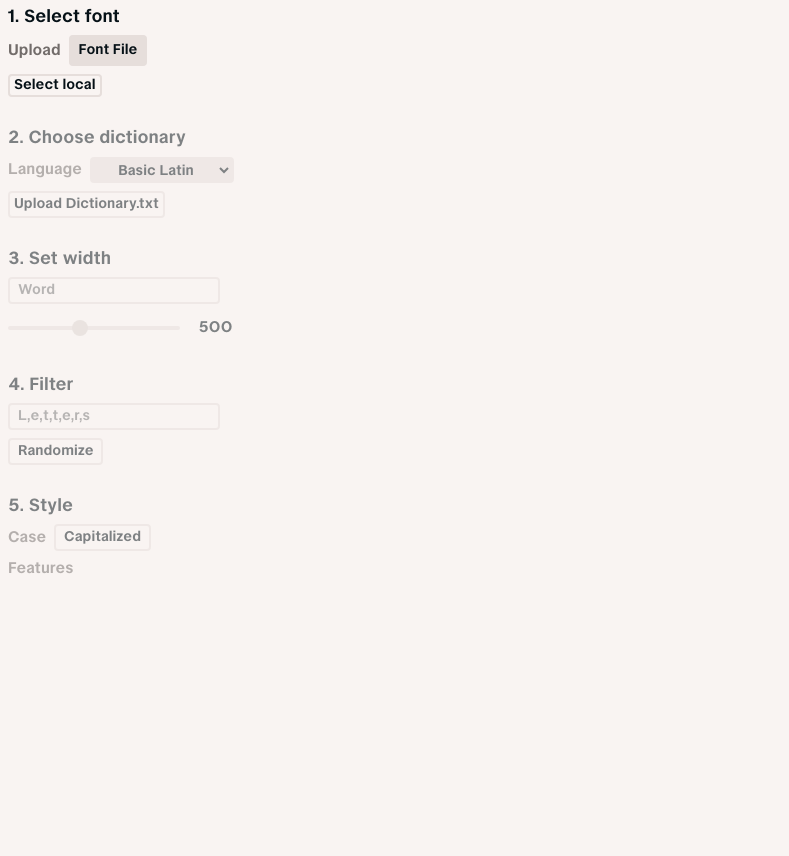
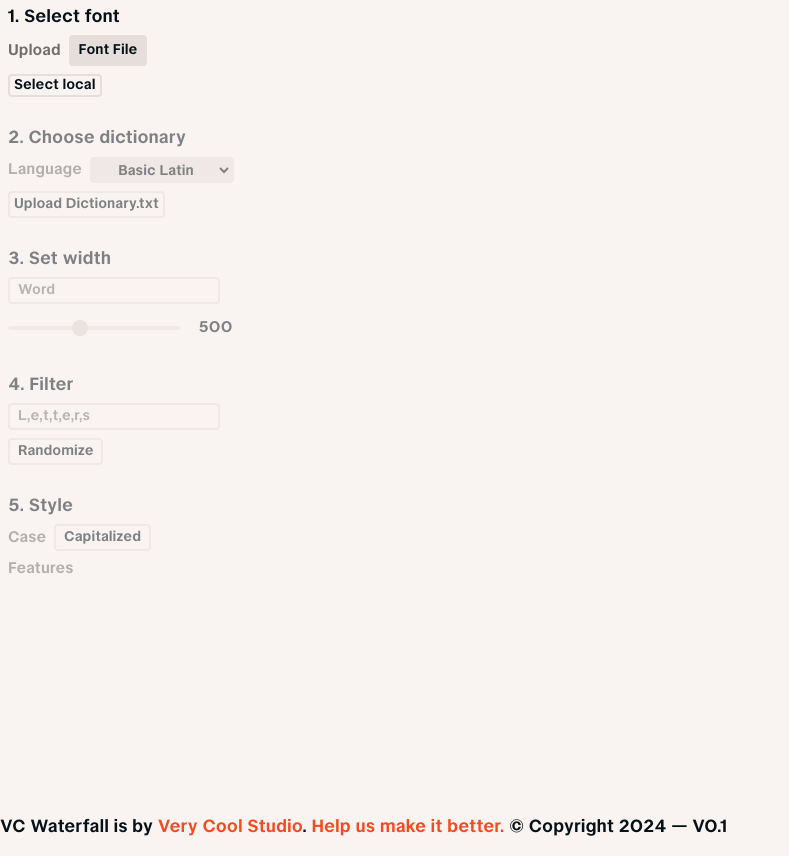
Before and after one commit to kylewaynebenson/very-cool-waterfall, a website: page index.html in a window 1280 px wide. Shown: the whole page, without its empty margins (0-789 px from the left). Before the commit the page ends 800 px from the top, so only its background shows below. Drawn offline with Linux system fonts and the light colour scheme.

Commit message:
Updating readme and adding version

```diff
--- a/index.html
+++ b/index.html
@@ -4,8 +4,12 @@
         <meta charset="UTF-8">
         <meta name="viewport" content="width=device-width, initial-scale=1.0">
         <title>VC Waterfall</title>
+        <meta property="og:title" content="VC Waterfall">
+        <meta property="og:description" content="A tool to generate words with the same width.">
+        <meta name="description" content="A tool to generate words with the same width.">
+        <meta name="author" content="Kyle Benson">
         <link rel="stylesheet" href="dist/css/style.css">
-        <!-- This code was hard lifted from https://workshop.mass-driver.com/waterfall-->
+        <!-- See also: https://workshop.mass-driver.com/waterfall-->
     </head>
     <body>
         <div id="waterfall">
@@ -94,6 +98,10 @@
             </div>
             <div id="results"></div>
         </div>
+        <footer>
+            <p>VC Waterfall is by <a href="https://verycoolstudio.com">Very Cool Studio</a>. <a href="https://github.com/kylewaynebenson/very-cool-waterfall">Help us make it better.</a>
+                © Copyright 2024 — V0.1</p>
+        </footer>
         <script src="https://cdn.jsdelivr.net/npm/opentype.js@latest/dist/opentype.min.js"></script>
         <script src="dist/js/script.js"></script>
     </body>
```
Also changed, not shown: README.md.
